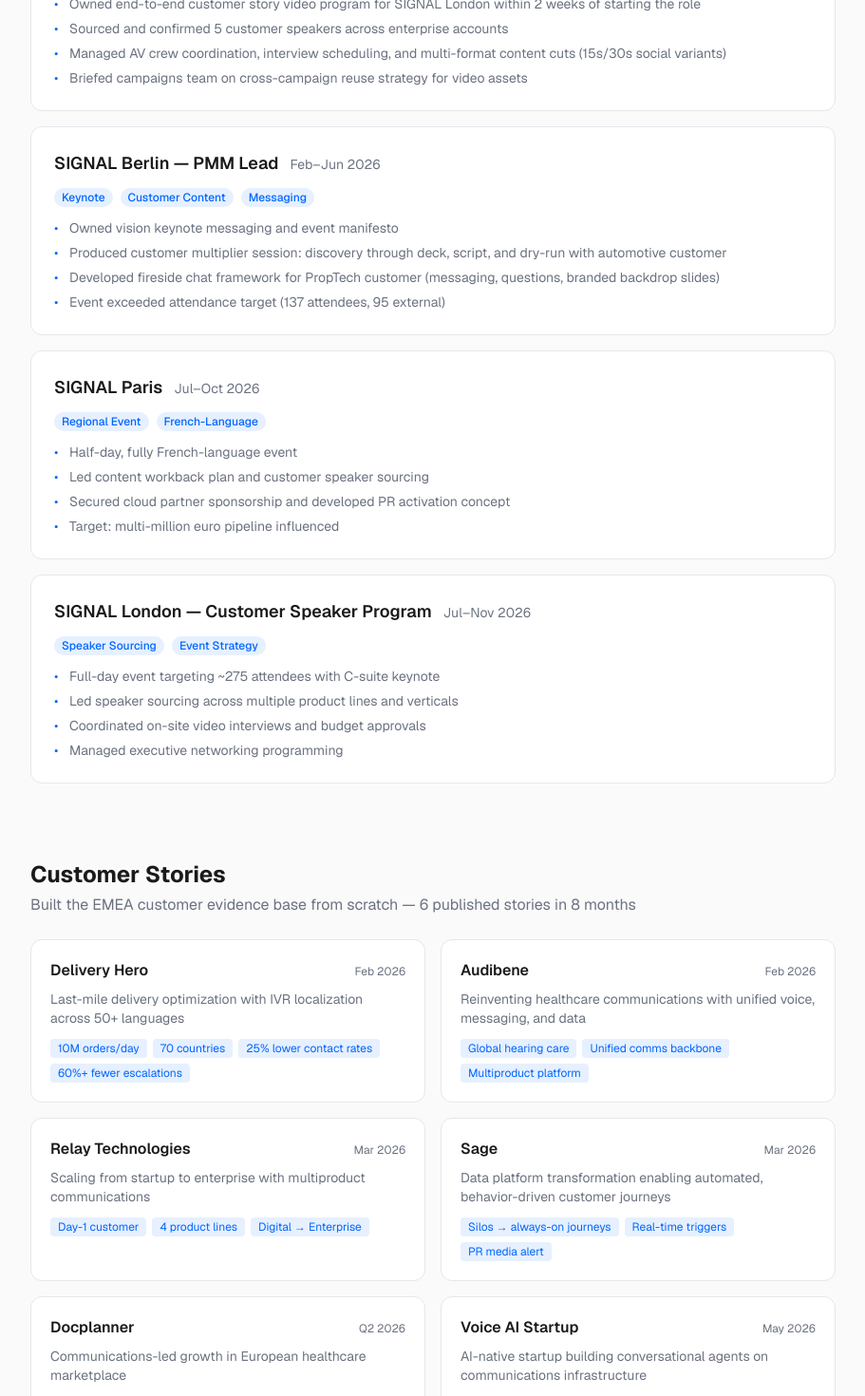
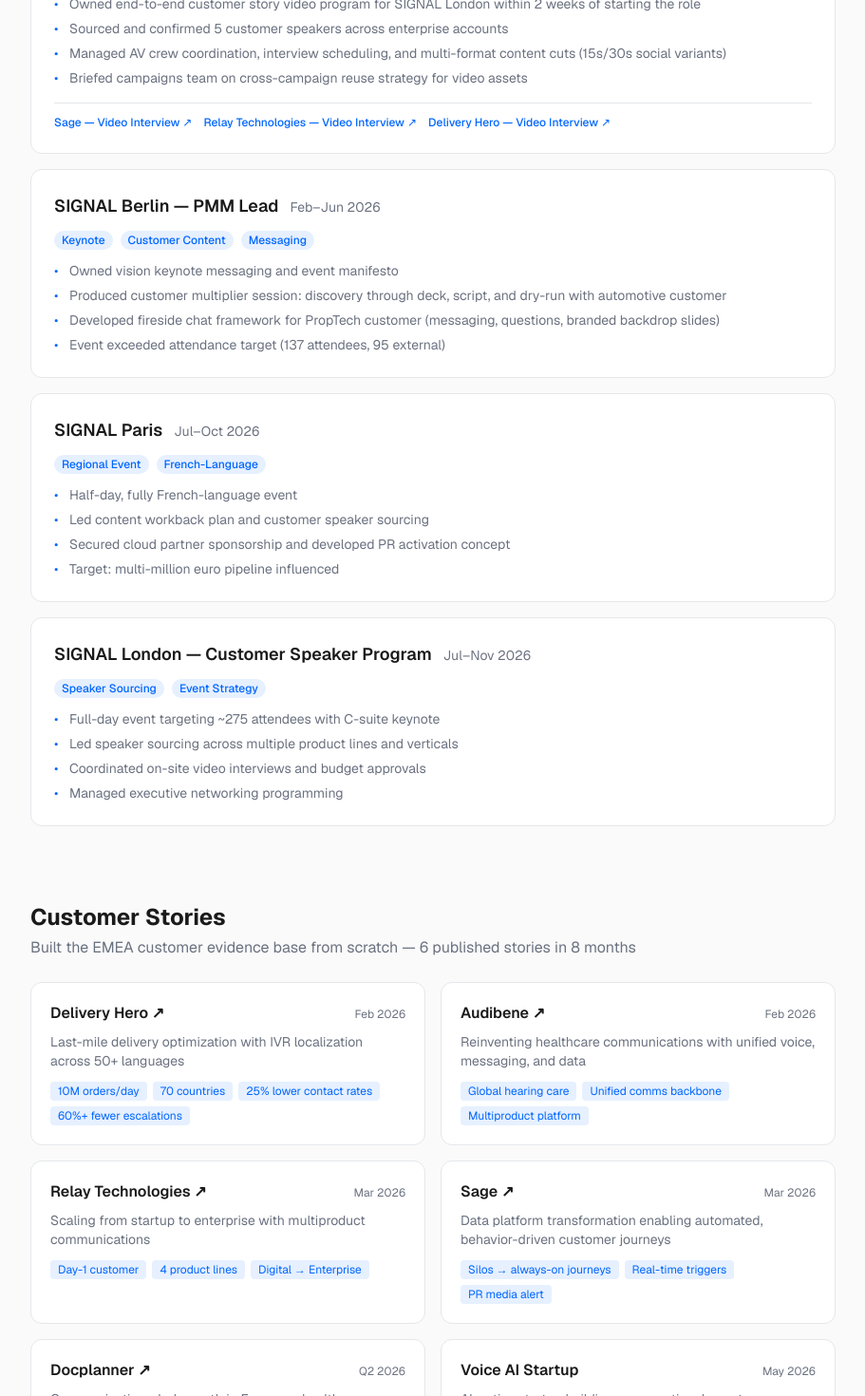
Before and after one commit to ndullur2022/pmm-portfolio, a Next.js app: page / in a window 1280 px wide. Shown: the part 820-2290 px from the top of the page at 95% size, without its empty margins (184-1095 px from the left). Built offline with nearby package versions, Linux system fonts and the light colour scheme.

Commit message:
Add video and customer story links

```diff
--- a/src/app/page.tsx
+++ b/src/app/page.tsx
@@ -52,6 +52,11 @@
             "Managed AV crew coordination, interview scheduling, and multi-format content cuts (15s/30s social variants)",
             "Briefed campaigns team on cross-campaign reuse strategy for video assets",
           ]}
+          links={[
+            { label: "Sage — Video Interview", url: "https://www.youtube.com/watch?v=UN16UfMo2w8&t=1s" },
+            { label: "Relay Technologies — Video Interview", url: "https://www.youtube.com/watch?v=7qHRh1C-Hpc" },
+            { label: "Delivery Hero — Video Interview", url: "https://www.youtube.com/watch?v=tWDbrnHWvn8" },
+          ]}
         />
         <ProjectCard
           title="SIGNAL Berlin — PMM Lead"
@@ -96,30 +101,35 @@
             date="Feb 2026"
             stats={["10M orders/day", "70 countries", "25% lower contact rates", "60%+ fewer escalations"]}
             theme="Last-mile delivery optimization with IVR localization across 50+ languages"
+            link="https://customers.twilio.com/en-us/delivery-hero"
           />
           <StoryCard
             customer="Audibene"
             date="Feb 2026"
             stats={["Global hearing care", "Unified comms backbone", "Multiproduct platform"]}
             theme="Reinventing healthcare communications with unified voice, messaging, and data"
+            link="https://customers.twilio.com/en-us/audibene0"
           />
           <StoryCard
             customer="Relay Technologies"
             date="Mar 2026"
             stats={["Day-1 customer", "4 product lines", "Digital → Enterprise"]}
             theme="Scaling from startup to enterprise with multiproduct communications"
+            link="https://customers.twilio.com/en-us/relay-technologies"
           />
           <StoryCard
             customer="Sage"
             date="Mar 2026"
             stats={["Silos → always-on journeys", "Real-time triggers", "PR media alert"]}
             theme="Data platform transformation enabling automated, behavior-driven customer journeys"
+            link="https://customers.twilio.com/en-us/sage-cuts-cost-per-conversion-by-over-30--with-twilio-segment"
           />
           <StoryCard
             customer="Docplanner"
             date="Q2 2026"
             stats={["Healthcare SaaS", "EMEA expansion"]}
             theme="Communications-led growth in European healthcare marketplace"
+            link="https://customers.twilio.com/en-us/docplanner0"
           />
           <StoryCard
             customer="Voice AI Startup"
@@ -387,11 +397,13 @@
   timeline,
   tags,
   bullets,
+  links,
 }: {
   title: string;
   timeline: string;
   tags: string[];
   bullets: string[];
+  links?: { label: string; url: string }[];
 }) {
   return (
     <div className="bg-card border border-border rounded-xl p-6">
@@ -413,6 +425,15 @@
           </li>
         ))}
       </ul>
+      {links && links.length > 0 && (
+        <div className="flex flex-wrap gap-3 mt-4 pt-3 border-t border-border">
+          {links.map((l) => (
+            <a key={l.url} href={l.url} target="_blank" rel="noopener noreferrer" className="text-xs text-accent hover:underline font-medium">
+              {l.label} ↗
+            </a>
+          ))}
+        </div>
+      )}
     </div>
   );
 }
@@ -422,16 +443,24 @@
   date,
   stats,
   theme,
+  link,
 }: {
   customer: string;
   date: string;
   stats: string[];
   theme: string;
+  link?: string;
 }) {
   return (
     <div className="bg-card border border-border rounded-xl p-5">
       <div className="flex justify-between items-baseline mb-2">
-        <h3 className="font-semibold">{customer}</h3>
+        {link ? (
+          <a href={link} target="_blank" rel="noopener noreferrer" className="font-semibold hover:text-accent transition-colors">
+            {customer} ↗
+          </a>
+        ) : (
+          <h3 className="font-semibold">{customer}</h3>
+        )}
         <span className="text-xs text-muted">{date}</span>
       </div>
       <p className="text-sm text-muted mb-3">{theme}</p>
```
